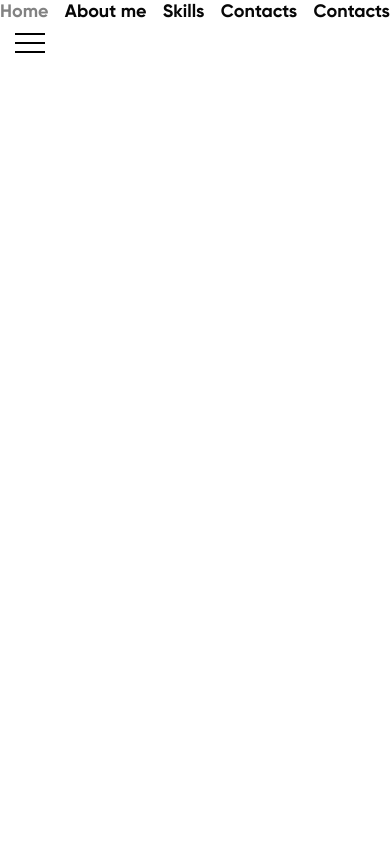
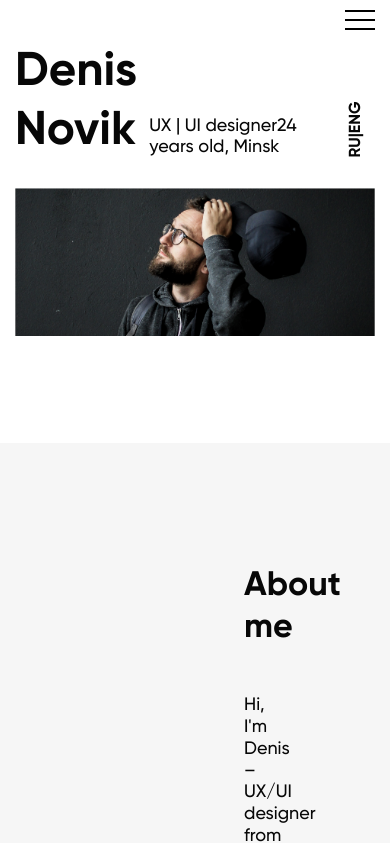
Before and after one commit to StarKingdom-Front/DenisNovik, a plain HTML site: page index.html in a window 390 px wide. Shown: the top 843 px of the page. Drawn offline with nearby package versions, Linux system fonts and the light colour scheme.

Commit message:
проект закончен

```diff
--- a/index.html
+++ b/index.html
@@ -5,38 +5,41 @@
     <meta http-equiv="X-UA-Compatible" content="IE=edge">
     <meta name="viewport" content="width=device-width, initial-scale=1.0">
     <link rel="stylesheet" href="style.css">
+
     <title>DenisNovik</title>
+    <meta name="viewport" content="width=device-width">
 </head>
 <body>
 
     <div class="wrapper">
 
         <header class="header">
-            <div class="header__container _container">
+            <div class="_container">
+                <div class="header__body">
                     <div class="header__burger">
                         <span></span>
                     </div>
                     <nav class="header__menu">
-                    <ul>
+                        <ul class="header__list">
                             <li>
-                            <a href="#">Home</a>
+                                <a href="" class="header__link">Home</a>
                             </li>
                             <li>
-                            <a href="#">About me</a>
+                                <a href="" class="header__link">About me</a>
                             </li>
                             <li>
-                            <a href="#">Skills</a>
+                                <a href="" class="header__link">Skills</a>
                             </li>
                             <li>
-                            <a href="#">Contacts</a>
+                                <a href="" class="header__link">Portfolio</a>
                             </li>
                             <li>
-                            <a href="#">Contacts</a>
+                                <a href="" class="header__link">Contacts</a>
                             </li>
                         </ul>
                     </nav>
                 </div>
-            <div class="line _container"></div>
+            </div>
         </header>
 
         <main class="main">
@@ -182,7 +185,7 @@
             </div>
         </footer>
     </div>
-
+    <script src="https://code.jquery.com/jquery-3.6.1.min.js"></script>
     <script src="script.js"></script>
 </body>
 </html>
--- a/script.js
+++ b/script.js
@@ -0,0 +1,6 @@
+$(document).ready(function() {
+    $('.header__burger').click(function(event) {
+        $('.header__burger, .header__menu').toggleClass('active');
+        $('body').toggleClass('lock');
+    });
+});
--- a/style.css
+++ b/style.css
@@ -92,44 +92,155 @@ p {
 /*---------header-----------*/
 
 .header {
-    background-color: #fff;
+    position: fixed;
+    width: 100%;
+    top: 0;
+    left: 0;
+    z-index: 50;
+}
+
+.header::before {
+    content: '';
+    position: absolute;
+    top: 0;
+    left: 0;
     width: 100%;
     height: 100%;
-    z-index: 6;
+    background-color: #fff;
+    z-index: 3;
 }
 
-.header__container ul li {
-    font-size: 18px;
-    line-height: 22.28px;
-    color: #070707;
+.header__body {
+    position: relative;
+    height: 80px;
 }
 
-.header__container ul li a{
-    color: #070707;
-}
-
-.header__container ul li a:hover {
-    color: #828282;
-}
-
-.header__container ul {
+.header__list {
     display: flex;
     flex-direction: row;
     justify-content: space-between;
+    position: relative;
+    z-index: 3;
+    padding-top: 30px;
 }
 
-.header__container {
-    padding-top: 33px;
-    padding-bottom: 32px;
-    z-index: 5;
+.header__list li {
+    list-style: none;
 }
 
-.line {
-    border: 1px solid #828282;
-    width: 100%;
+.header__link {
+    text-transform: uppercase;
+    font-size: 20px;
+    color:#070707;
+    text-decoration: none;
+}
+
+
+/*--------burger----------*/
+
+.header__burger {
+    display: none;
+}
+
+    @media (max-width: 767px) {
+
+        .header__body {
+            display: flex;
+            flex-direction: row;
+            justify-content: end;
+            align-items: center;
+            height: 40px;
+        }
+
+        .header__burger {
+            display: block;
+            position: relative;
+            width: 30px;
+            height: 20px;
+            z-index: 4;
+        }
+
+        .header__burger span {
+            position: absolute;
+            background-color: black;
+            left: 0;
+            width: 100%;
+            height: 2px;
+            top: 9px;
+            transition: all 0.3s ease 0s;
+        }
+
+        .header__burger:before,
+        .header__burger:after {
+            content: '';
+            background-color: black;
+            position: absolute;
+            width: 100%;
+            height: 2px;
+            transition: all 0.3s ease 0s;
+        }
+
+        .header__burger:before {
+            top: 0;
+        }
+
+        .header__burger:after {
+            bottom: 0;
+        }
+
+        .header__burger.active:before {
+            transform: rotate(45deg);
+            top: 9px;
+        }
+
+        .header__burger.active:after {
+            transform: rotate(-45deg);
+            bottom: 9px;
+        }
+
+        .header__menu {
+            left: -100%;
+            position: fixed;
+            top: 0;
+            width: 100%;
+            height: 100%;
+            background-color: #fff;
+            padding: 70px 10px 20px 10px;
+            transition: all 0.3s ease 0s;
+        }
+
+        .header__menu.active {
+            left: 0;
+        }
+
+        .header__list {
+            display: block;
+        }
+
+        .header__list li {
+            margin: 0px 0px 20px 0px;
+        }
+
+        body.lock {
+            overflow: hidden;
+        }
+
+        .header__burger.active span {
+            transform: scale(0);
+        }
 }
 
 /*-----------main-------------*/
+
+.main {
+    padding-top: 100px;
+}
+
+@media (max-width: 767px) {
+    .main {
+        padding-top: 40px;
+    }
+}
 
 .info h1 {
     font-size: 47.34px;
@@ -370,54 +481,3 @@ p {
 .btn:hover {
     transform: scale(1.1)
 }
-
-/*--------burger----------*/
-
-.header__burger {
-    display: none;
-}
-
-    @media (max-width: 767px) {
-        .header__burger {
-            display: block;
-            position: relative;
-            width: 30px;
-            height: 20px;
-            z-index: 3;
-        }
-
-        .header__burger span {
-            position: absolute;
-            background-color: black;
-            left: 0;
-            width: 100%;
-            height: 2px;
-            top: 9px;
-        }
-
-        .header__burger:before,
-        .header__burger:after {
-            content: '';
-            background-color: black;
-            position: absolute;
-            width: 100%;
-            height: 2px;
-        }
-
-        .header__burger:before {
-            top: 0;
-        }
-
-        .header__burger:after {
-            bottom: 0;
-        }
-
-        .header__menu {
-            position: fixed;
-            top: 0;
-            left: 0;
-            width: 100%;
-            height: 100%;
-            background-color: #fff;
-        }
-}
```
Lines whose indentation alone changed are shown as unchanged.
